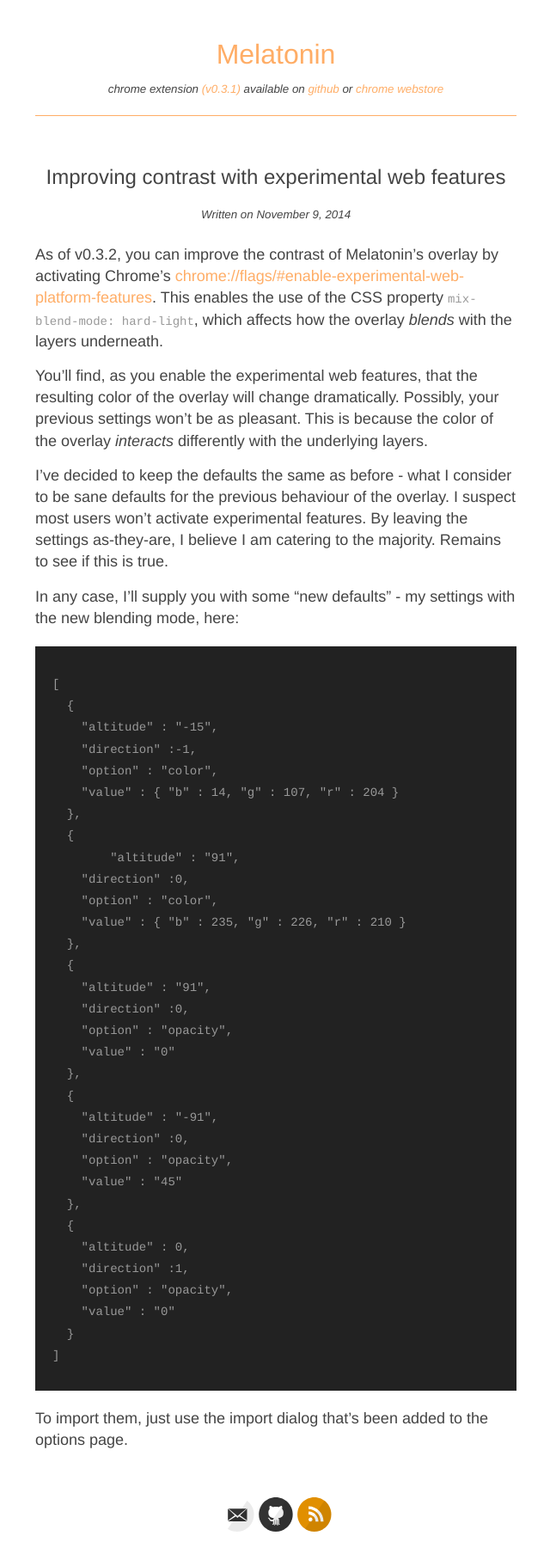
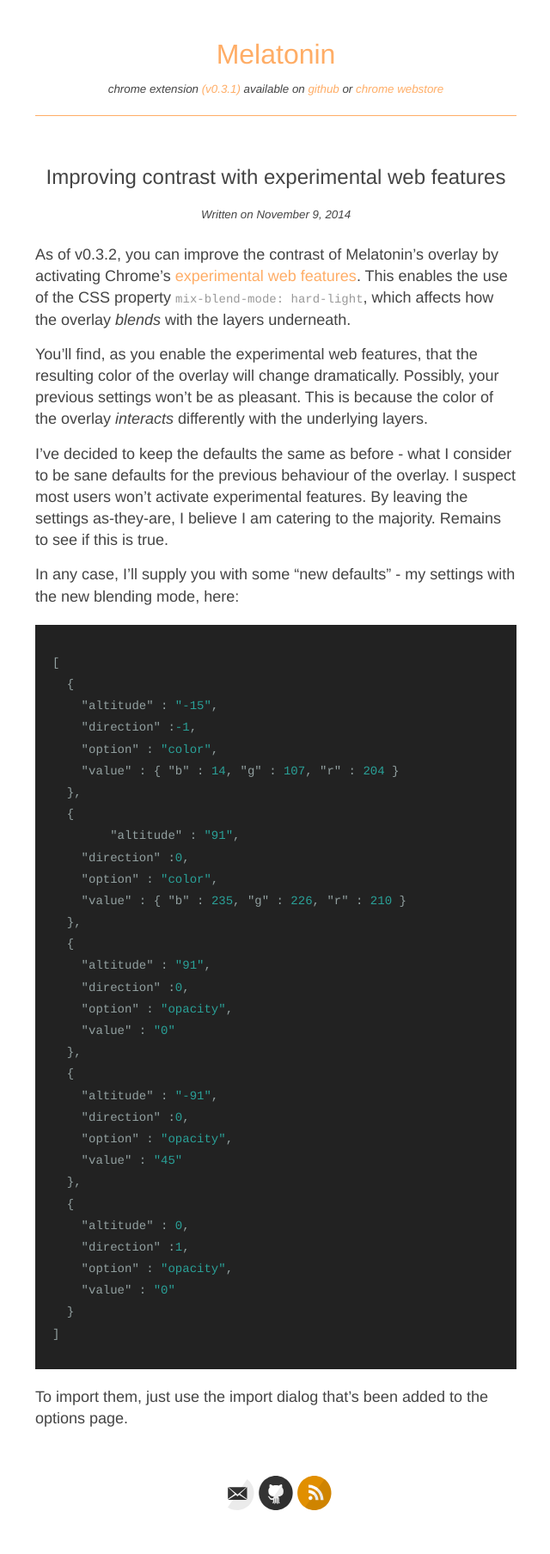
Before and after one commit to jarlg/melatonin, a Jekyll site: the page built from blog/_posts/2014-11-9-mode-contrast.md, in a window 1280 px wide. Shown: the whole page at 86% size, without its empty margins (319-959 px from the left). Built offline with Jekyll 4.4.1, drawn with Linux system fonts in a browser that asks for light colours; Markdown is read by kramdown in place of the engine named in the settings; after the commit the page ends 1782 px from its top, so only the background shows below that.

Commit message:
fix broken link, properly display config as json

````diff
--- a/blog/_posts/2014-11-9-mode-contrast.md
+++ b/blog/_posts/2014-11-9-mode-contrast.md
@@ -7,8 +7,7 @@
 
 As of v0.3.2, you can improve the contrast of Melatonin's overlay
 by activating Chrome's
-[chrome://flags/#enable-experimental-web-platform-features](experimental
-web features). This enables the use of the CSS property
+[experimental web features](chrome://flags/#enable-experimental-web-platform-features). This enables the use of the CSS property
 ```mix-blend-mode: hard-light```, which affects how the overlay
 *blends* with the layers underneath.
 
@@ -22,7 +21,7 @@
 
 In any case, I'll supply you with some "new defaults" - my
 settings with the new blending mode, here:
-```
+```json
 [
   {
     "altitude" : "-15",
````
